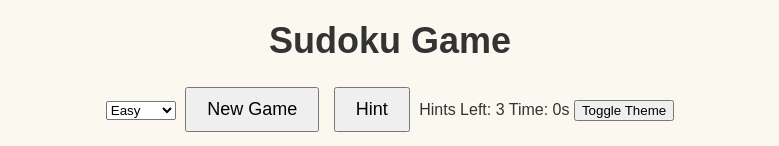
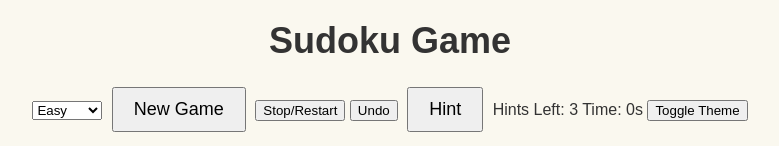
Before and after one commit to wingstopranch/sudoku, a plain HTML site: page index.html in a window 1280 px wide. Shown: the top 146 px of the page, without its empty margins (250-1029 px from the left). Drawn offline with Linux system fonts and the light colour scheme.

Commit message:
Update index.html

```diff
--- a/index.html
+++ b/index.html
@@ -16,6 +16,8 @@
             <option value="expert">Expert</option>
         </select>
         <button id="new-game-button">New Game</button>
+        <button id="stop-button">Stop/Restart</button>
+        <button id="undo-button">Undo</button>
         <button id="hint-button">Hint</button>
         <span id="hint-counter">Hints Left: 3</span>
         <span id="timer">Time: 0s</span>
```
